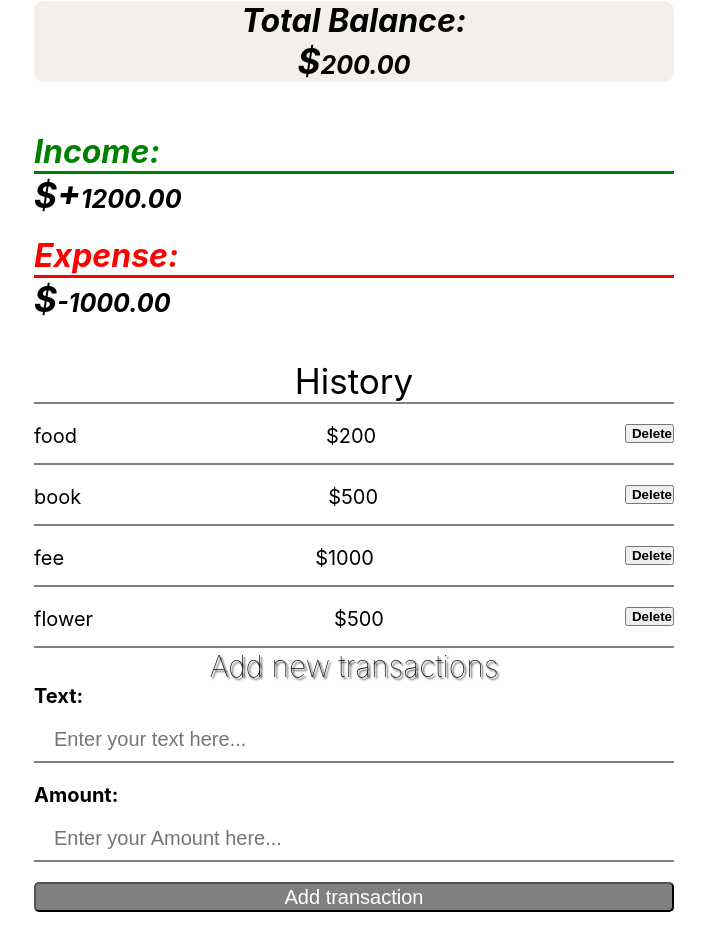
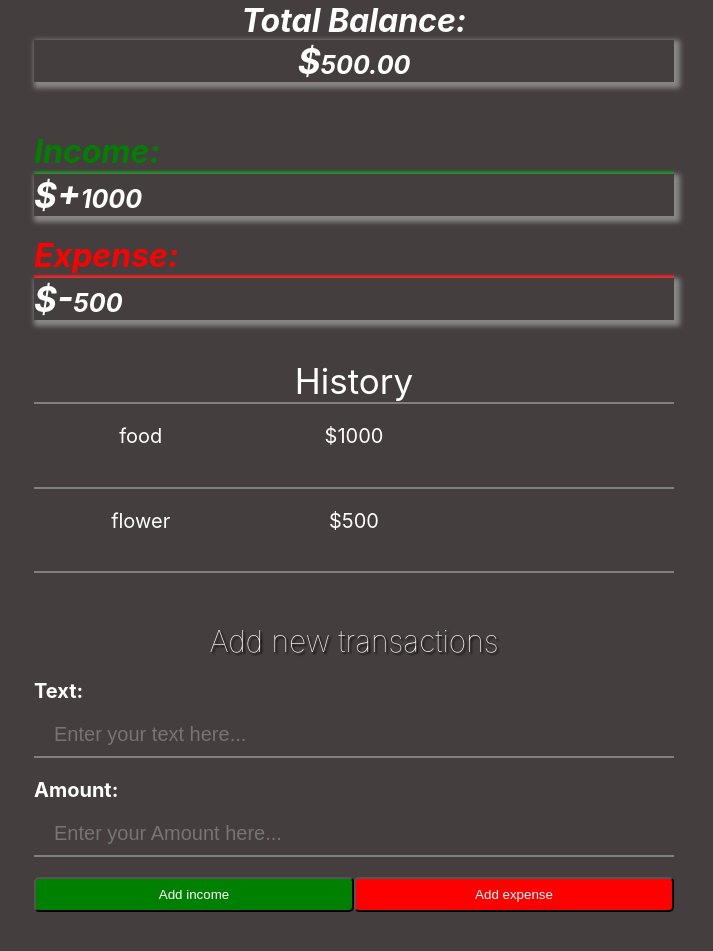
Before and after one commit to Aziz-Rashid/Expense-Tracking-App, a React (Create React App) app: page / in a window 1280 px wide. Shown: the part 91-1042 px from the top of the page, without its empty margins (286-999 px from the left). After the commit the page ends 1003 px from the top, so only its background shows below. Built offline with nearby package versions, Linux system fonts and the light colour scheme.

Commit message:
edit files css

```diff
--- a/src/App.css
+++ b/src/App.css
@@ -2,5 +2,11 @@
   margin: 0;
   padding : 0;
   box-sizing: border-box;
-
+  /* background-color: gray;
+  color: white; */
+  background-color: rgb(68, 62, 62);
+  color: white;
+  width: 100%;
+  height: auto;
+  /* font-size: 20px; */
 }
--- a/src/component/History.css
+++ b/src/component/History.css
@@ -1,3 +1,6 @@
+.q{
+    margin-top: 30px;
+}
 .para{
     text-align: center;
     margin-top: 30px;
@@ -6,6 +9,19 @@
     border-bottom: 2px solid gray;
     margin: auto;
     display: block;
+    margin-bottom: 20px;
+}
+.btn{
+    box-sizing: border-box;
+    visibility: hidden;
+    width: 50px;
+    height: 30px;
+    margin-bottom: 20px;
+    background-color: red;
+    font-size: 20px;
+    color: white;
+    border-radius: 5px;
+
 }
 .history{
     text-align: center;
@@ -18,16 +34,9 @@
     margin: auto;
     margin-top: 20px;
     /* display: block; */
-
 }
-.btn{
-    display: flex;
-    justify-content: space-around;
-    width: 50px;
-    margin-bottom: 20px;
-    padding-left: 5px;
-    font-weight: bold;
-    /* display: block  ; */
+.q :hover .btn{
+    visibility: visible;
 }
 .his{
     font-size: 20px;
@@ -38,3 +47,16 @@
     justify-content: center;
     display: flex;
 }
+.head{
+        text-align: center;
+        display: flex;
+        justify-content: space-between;
+        font-size: 20px;
+        font-weight: bold;
+        margin-top: 10px;
+        border-bottom: 2px solid gray;
+        width: 50%;
+        margin: auto;
+        margin-top: 50px;
+        /* display: block; */
+    }
--- a/src/component/History.js
+++ b/src/component/History.js
@@ -1,19 +1,26 @@
-import React, { useContext } from 'react'
+import React, { useContext} from 'react'
 import './History.css'
 import {GlobalContext} from '../context/Globalstate'
+
+import FlipMove from 'react-flip-move'
 export default function History() {
     const {transactions} = useContext(GlobalContext)
     const {deletetransitions} = useContext(GlobalContext)
     return (
-        <div>
+        <div className="q">
             <p className="para">History</p>
+
+            <FlipMove duration={800} easing="ease-in-out">
             {transactions.map((transaction,id) =>(
                 <div key={id} className="history">
-                    <p className="his">{transaction.text}</p>
-                    <p className="his new"> ${Math.abs(transaction.amount)}</p>
-                    <button className="btn" onClick={() => deletetransitions(transaction.id)}>Delete</button>
+
+                   <div> <p className="his" id="a" >{transaction.text}</p></div>
+                   <div> <p className="his new"> ${Math.abs(transaction.amount)}</p></div>
+                   <div> <button className="btn" onClick={(clickhandler) => deletetransitions(transaction.id)}>x</button></div>
+
                 </div>
             ))}
+            </FlipMove>
 
         </div>
     )
--- a/src/component/Income.css
+++ b/src/component/Income.css
@@ -20,6 +20,7 @@
 .size{
     font-size: 25px;
     font-weight: bolder;
+    box-shadow: 3px 3px 5px 3px #888888;
 }
 .sp{
     font-size: 35px;
--- a/src/component/Income.js
+++ b/src/component/Income.js
@@ -1,22 +1,27 @@
 import React, {useContext} from 'react'
 import './Income.css'
 import {GlobalContext} from '../context/Globalstate'
+import Countup from 'react-countup';
+import FlipMove from 'react-flip-move'
 export default function Income() {
     const {transactions} = useContext(GlobalContext)
     const amount = transactions.map(transaction => transaction.amount);
     const income = amount.filter(item => item > 0 ).reduce((acc,item) => (acc += item), 0).toFixed(2)
-    const expense = amount.filter(item => item < 0).reduce((acc,item) => (acc+=item),0).toFixed(2)
+    const expense = amount.filter(item => item < 0).reduce((acc,item) => (acc -= item), 0).toFixed(2)
     return (
         <div className="income">
+            <FlipMove duration={800} easing="ease-in-out">
             <div>
                 <h1 className="inc">Income:</h1>
-                <p className="size"><span className="sp">$+</span>{income}</p>
+                <p className="size"><span className="sp">$+</span><Countup start={0} end={income} duration={2.75} /></p>
             </div>
             <br />
             <div>
                 <h1 className="exp">Expense:</h1>
-                <p className="size"><span className="sp">$</span>{expense}</p>
+                <p className="size"><span className="sp">$-</span><Countup start={0} end={expense} duration={2.75} /></p>
+
             </div>
+            </FlipMove>
         </div>
     )
 }
--- a/src/component/Newtransaction.css
+++ b/src/component/Newtransaction.css
@@ -1,3 +1,4 @@
+
 .inp{
     text-align: center;
     justify-content: center;
@@ -20,16 +21,46 @@
     padding-bottom: 10px;
     margin-bottom: 20px;
 }
-.submit{
-    width: 50%;
-    margin: auto;
+/* .submit{
+    /* width: 50%; */
+/*
     display: flex;
     justify-content: center;
-    height: 30px;
+    height: 40px;
     border-radius: 5px;
     background-color: gray;
     font-size: 20px;
     color: white;
     outline: none;
     margin-bottom: 50px;
+    margin-left: 25px;
+    width: 100%;
+    margin: auto; */
+.y{
+    display: flex;
+    justify-content: space-evenly;
+    /* margin: auto; */
+    /* height: 50px; */
+    width: 50%;
+    margin: auto;
+
 }
+.red{
+    background-color: red;
+    color: white;
+    /* width: 150px; */
+    height: 35px;
+    border-radius: 5px;
+}
+.green{
+    background-color: green;
+    color: white;
+    /* width: 150px; */
+    height: 35px;
+    border-radius: 5px;
+    /* padding-right: 50px; */
+}
+.w{
+    margin-top: 50px;
+    margin-bottom: 20px;
+}
--- a/src/component/Newtransaction.js
+++ b/src/component/Newtransaction.js
@@ -1,40 +1,57 @@
-import React, {useState,useContext} from 'react'
-import {GlobalContext} from '../context/Globalstate'
+import React, { useState, useContext } from 'react'
+import { GlobalContext } from '../context/Globalstate'
 import './Newtransaction.css'
 export default function Addnewtransaction() {
-    let [text,settext] = useState("")
-    let [amount,setamount] = useState()
-    let {addtransactions} = useContext(GlobalContext)
+    let [text, settext] = useState("")
+    let [amount, setamount] = useState()
+    let { rem, addtransactions } = useContext(GlobalContext)
 
-    const submit = e =>{
+
+    const submit = e => {
         e.preventDefault()
-        const newarr = {
+
+    }
+    const addincomee = {
         id: Math.floor(Math.random() * 10000),
         text,
-            amount : +amount
+        amount: +amount
     }
-        addtransactions(newarr)
-        settext("")
+    const addexpensee = {
+        id: Math.floor(Math.random() * 10000),
+        text,
+        amount: -amount
+    }
+    const handler = (e)=>{
+        e.preventDefault();
+        rem(addexpensee);
+        settext("");
         setamount("")
     }
-
+    const changedhandler = (e)=>{
+        e.preventDefault();
+        addtransactions(addincomee);
+            settext("");
+            setamount("")
+    }
     return (
         <div>
-            <div>
+            <div className="w">
                 <p className="heading">Add new transactions</p>
             </div>
-            <form onSubmit={submit}>
+            <form onsubmit={submit}>
                 <div className="inp">
                     <p className="text">Text:</p>
-                <input className="input" type="text" value={text} onChange={e => settext(e.target.value)}  placeholder="Enter your text here..."/>
+                    <input className="input" id="news" type="text" value={text} onChange={e => settext(e.target.value)} placeholder="Enter your text here..." />
                 </div>
                 <div className="inp">
                     <p className="text">Amount:</p>
-                <input className="input" type="text" value={amount} onChange={e => setamount(e.target.value)} placeholder="Enter your Amount here..."/>
+                    <input className="input" type="number" value={amount} onChange={e => setamount(e.target.value)} placeholder="Enter your Amount here..." />
                 </div>
-            <div>
-                <input className="submit" type="submit" value="Add transaction" />
+                <div className="y">
+                <div >
+                    <input className="submit green" onsubmit={submit} onClick={changedhandler} type="submit" value="Add income" />
                 </div>
+                <div><input className="submit red" onClick={handler} type="submit"  value="Add expense" /></div></div>
             </form>
         </div>
     )
--- a/src/context/AppReducer.js
+++ b/src/context/AppReducer.js
@@ -1,5 +1,6 @@
 export default (state,action) => {
     switch (action.type) {
+        case 'sub':
         case 'add':
             return{
                 ...state,
--- a/src/context/Globalstate.js
+++ b/src/context/Globalstate.js
@@ -2,11 +2,8 @@ import React, {createContext,useReducer} from 'react'
 import AppReducer from './AppReducer'
 const initialstate = {
     transactions: [
-        {id:1, text:"food", amount:200},
-        {id:2, text: "book",amount: -500},
-        {id:3, text:"fee", amount: 1000},
+        {id:1, text:"food", amount:1000},
         {id:4, text:"flower", amount: -500}
-
     ]
 }
 export const GlobalContext = createContext(initialstate)
@@ -26,7 +23,13 @@ function addtransactions(transaction){
         payload: transaction
     })
 }
+function rem(transaction){
+    dispatch({
+        type: "sub",
+        payload: transaction
+    })
+}
 return (
-<GlobalContext.Provider value={{transactions: state.transactions,addtransactions,deletetransitions}}>{children}</GlobalContext.Provider>
+<GlobalContext.Provider value={{transactions: state.transactions,rem,addtransactions,deletetransitions}}>{children}</GlobalContext.Provider>
 )
 }
```
Also changed, not shown: package.json (+7 -1 lines), 1 other file (tests, documents, lock files or other folders). Lines whose indentation alone changed are shown as unchanged.
